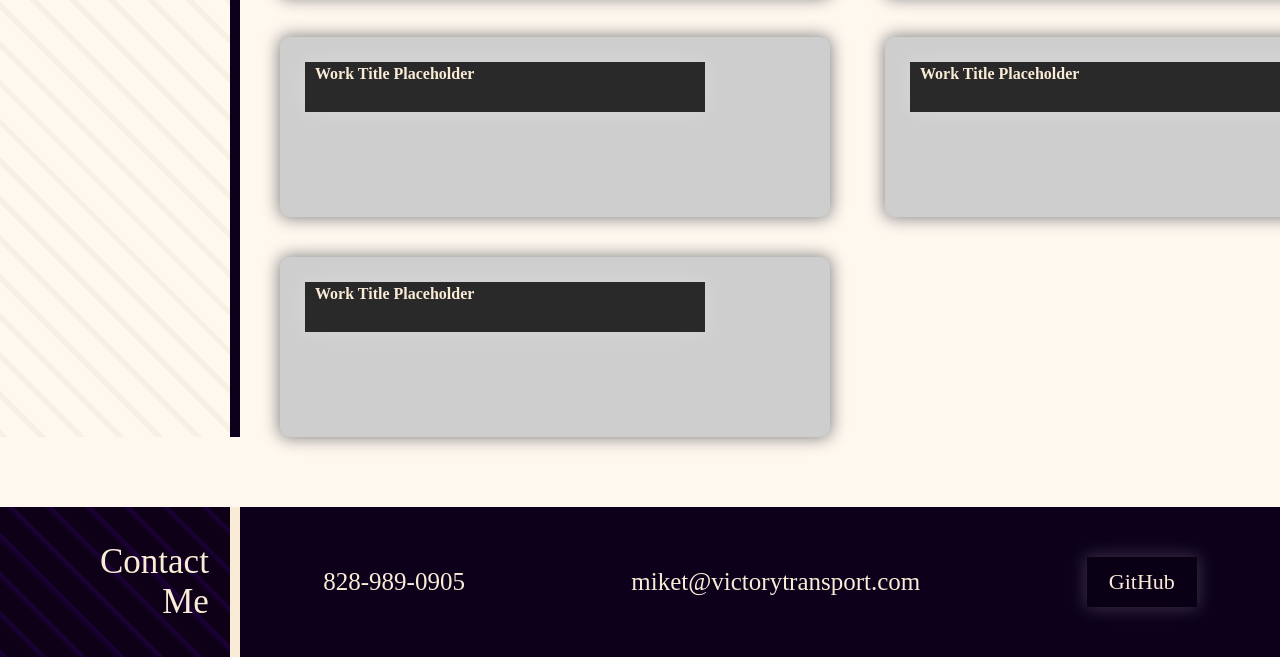
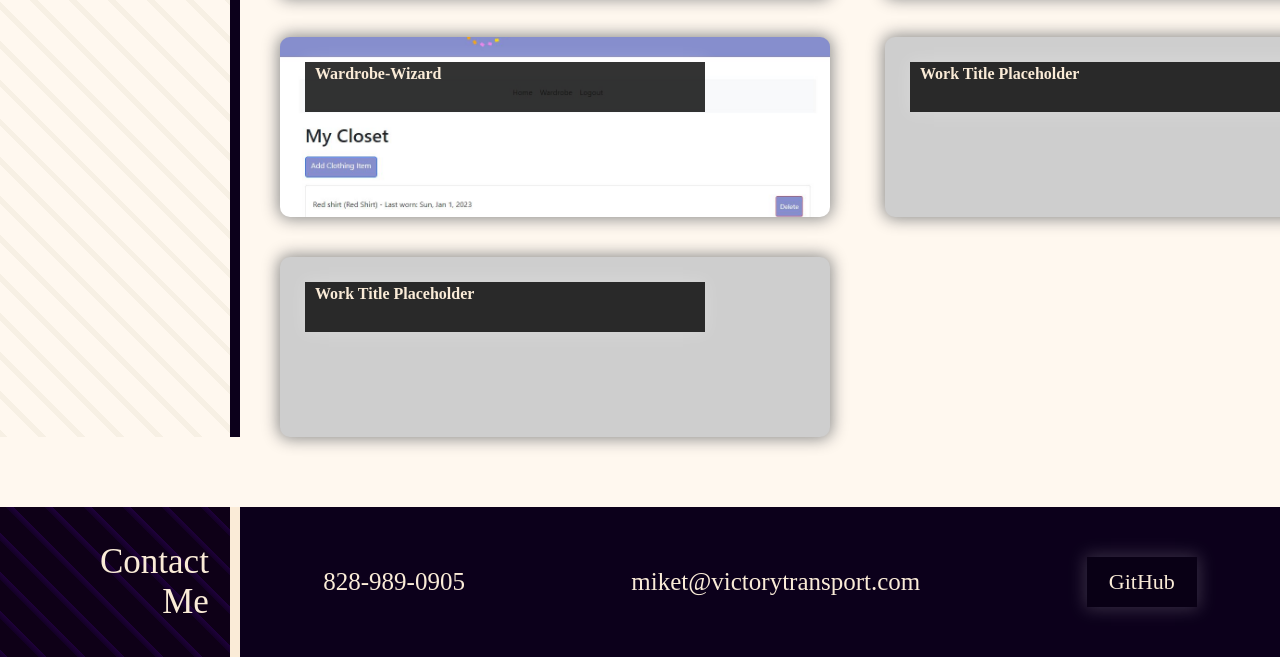
Before and after one commit to miketsypan89/My-Portfolio, a plain HTML site: page index.html in a window 1280 px wide. Shown: the part 1737-2394 px from the top of the page. Drawn offline with Linux system fonts and the light colour scheme; a web font is replaced by a local one.

Commit message:
added a job called Wardrobe-Wizard

```diff
--- a/assets/styles.css
+++ b/assets/styles.css
@@ -446,6 +446,49 @@ a:active {
     box-shadow: none
 }
 
+.small-3 {
+    margin-top: 40px;
+    width: 550px;
+    height: 180px;
+    background-color: rgb(206, 206, 206);
+    background-image: url("Wardrobe-Wizard.JPG");
+    background-repeat: no-repeat;
+    background-size: 100%;
+    background-position: center;
+    position: relative;
+    border-radius: 10px;
+    box-shadow: 0px 0px 16px 2px rgba(140, 140, 140, 1);
+}
+
+.small-3:hover {
+    margin-top: 40px;
+    width: 550px;
+    height: 180px;
+    background-color: rgb(206, 206, 206);
+    background-image: url("Wardrobe-Wizard.JPG");
+    background-repeat: no-repeat;
+    opacity: .8;
+    background-size: 100%;
+    background-position: center;
+    position: relative;
+    border-radius: 10px;
+    box-shadow: 0px 0px 16px 2px rgba(140, 140, 140, 1);
+}
+
+.small-3:active {
+    margin-top: 40px;
+    width: 550px;
+    height: 180px;
+    background-color: rgb(206, 206, 206);
+    background-image: url("Wardrobe-Wizard.JPG");
+    background-repeat: no-repeat;
+    background-size: 100%;
+    background-position: center;
+    position: relative;
+    border-radius: 10px;
+    box-shadow: none
+}
+
 .placeholder {
     margin-top: 40px;
     width: 550px;
--- a/index.html
+++ b/index.html
@@ -70,10 +70,10 @@
                         </div>
                     </div>
                 </a>
-                <a href="demo-page.html">
-                    <div class="placeholder">
+                <a href="https://wardrobewizards.herokuapp.com">
+                    <div class="small-3">
                         <div class="button-in-my-work">
-                            <h4>Work Title Placeholder</h4>
+                            <h4>Wardrobe-Wizard</h4>
                         </div>
                     </div>
                 </a>
```
Also changed, not shown: assets/Wardrobe-Wizard.JPG (added).
